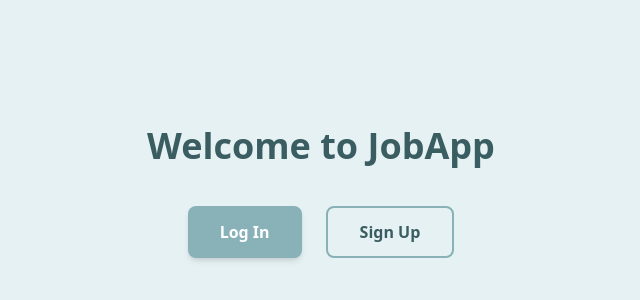
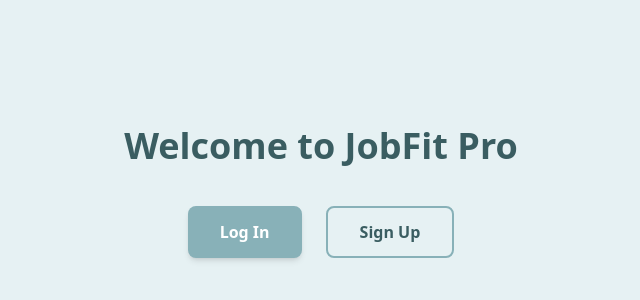
Before and after one commit to aekmekci72/jobApp, a React (Create React App) app: page / in a window 1280 px wide. Shown: the part 208-508 px from the top of the page, without its empty margins (319-959 px from the left). Built offline with nearby package versions, Linux system fonts and the light colour scheme; no server answers.

Commit message:
Small edit to homepage

```diff
--- a/src/App.js
+++ b/src/App.js
@@ -7,7 +7,7 @@ const Landing = () => {
     return (
         <div className="min-h-screen bg-[#e6f1f3] flex flex-col items-center justify-center px-6 space-y-10">
             <h2 className="text-4xl font-extrabold text-[#3a5d61] font-poppins">
-                Welcome to JobApp
+                Welcome to JobFit Pro
             </h2>
             <div className="flex gap-6">
                 <button
```
